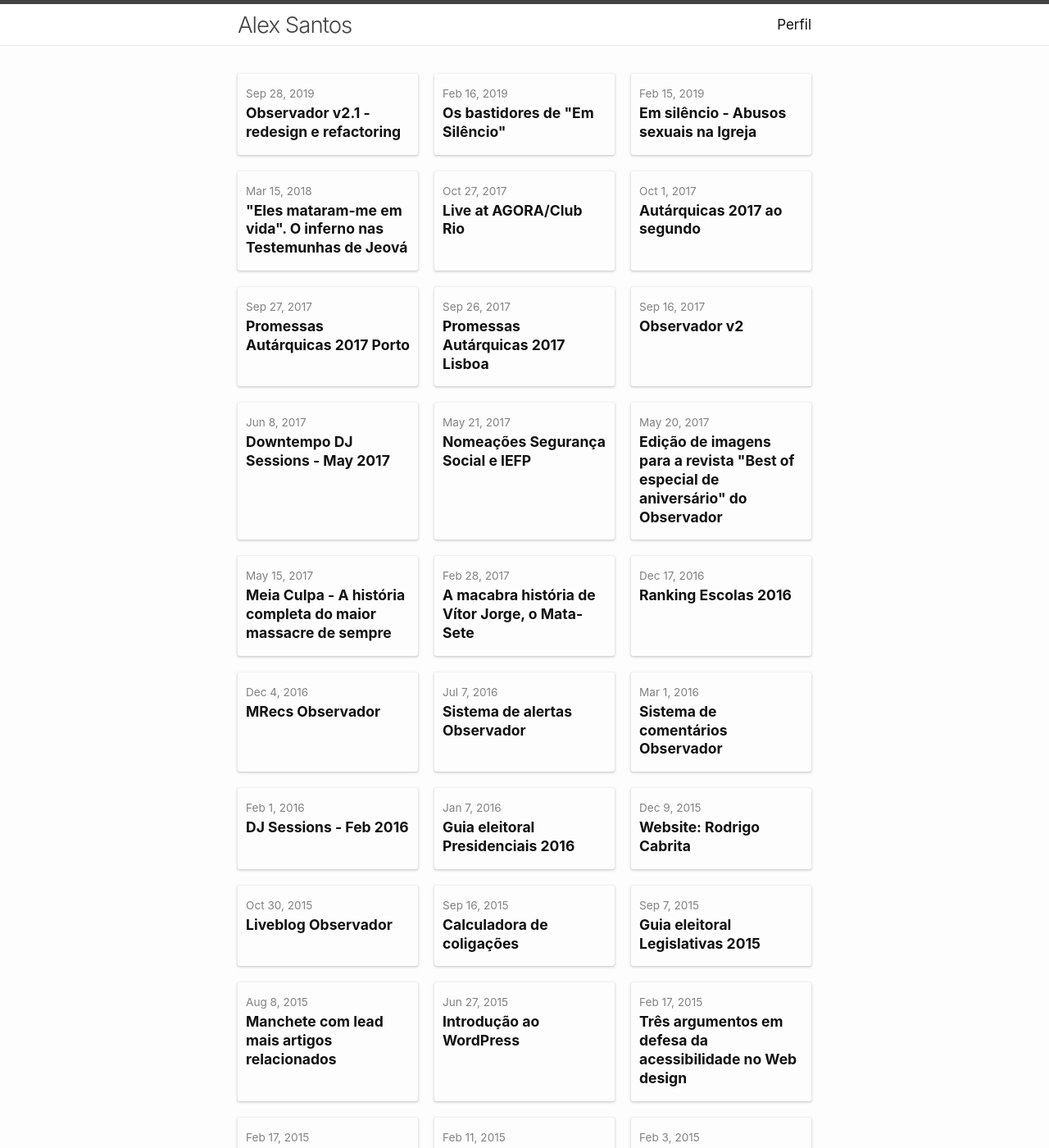
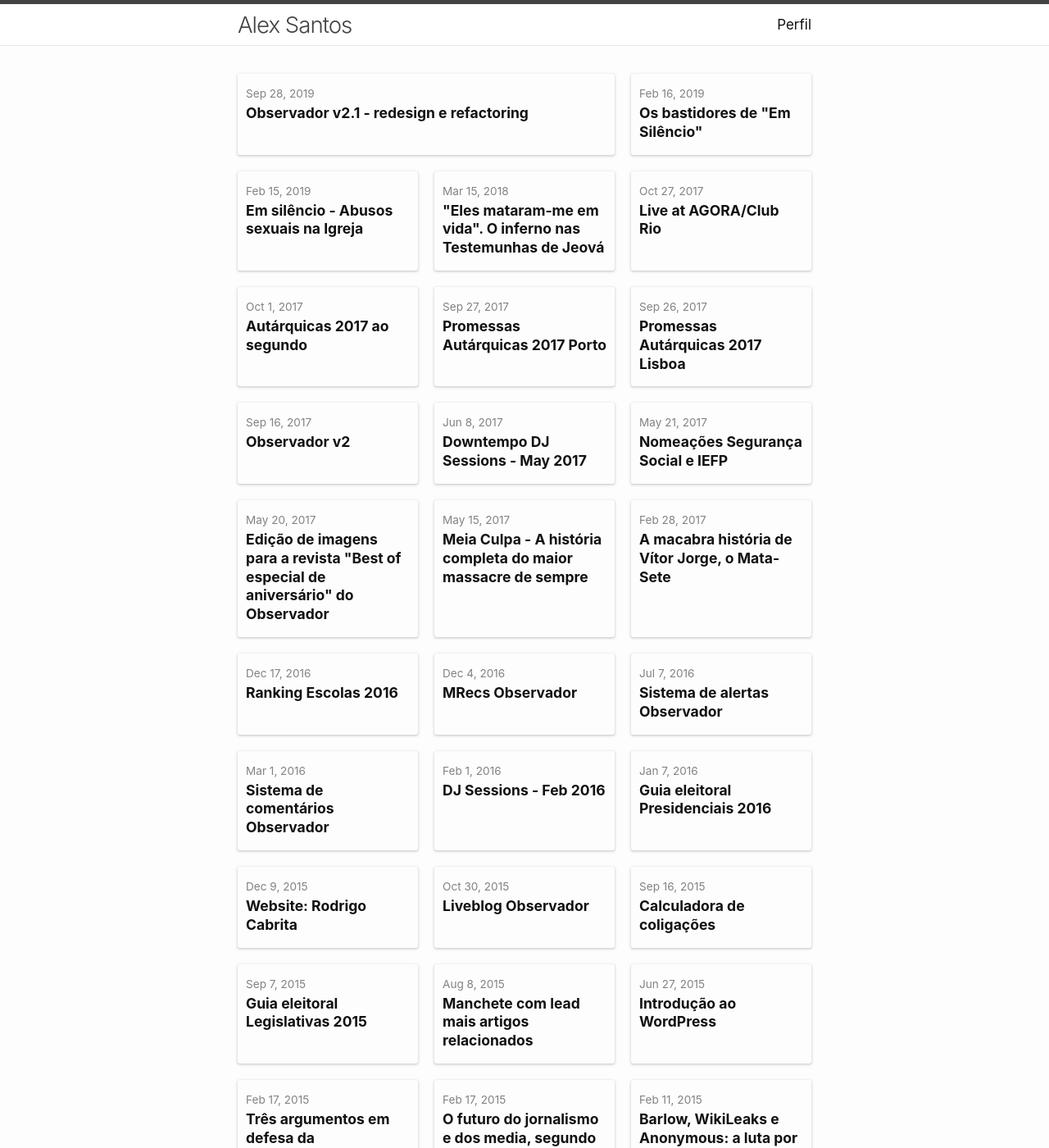
Before and after one commit to alexmsantos/2020, a Jekyll site: the page built from index.markdown, in a window 1280 px wide and 1400 px high. Shown: the whole window at 82% size. Built offline with Jekyll 4.4.1, drawn with Linux system fonts in a browser that asks for light colours.

Commit message:
first card

```diff
--- a/_sass/minima/_layout.scss
+++ b/_sass/minima/_layout.scss
@@ -207,6 +207,9 @@
     border-radius: 3px;
     box-shadow: 0 1px 1px 0 rgba(60,64,67,.08), 0 1px 3px 1px rgba(60,64,67,.16);
     transition: box-shadow 0.2s;
+    &:first-child {
+      grid-column: span 2;
+    }
   }
   h3 {
     margin: 0 0 6px;
```
